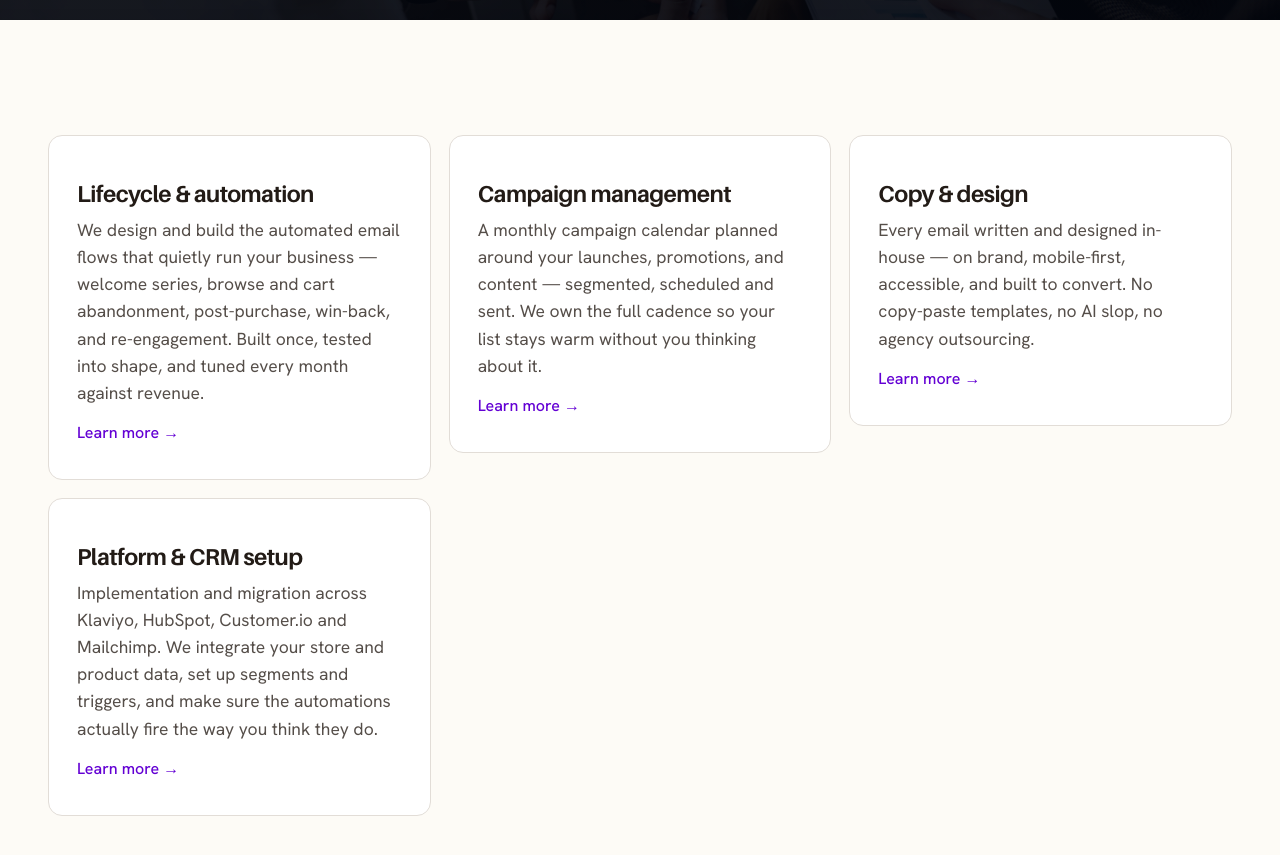
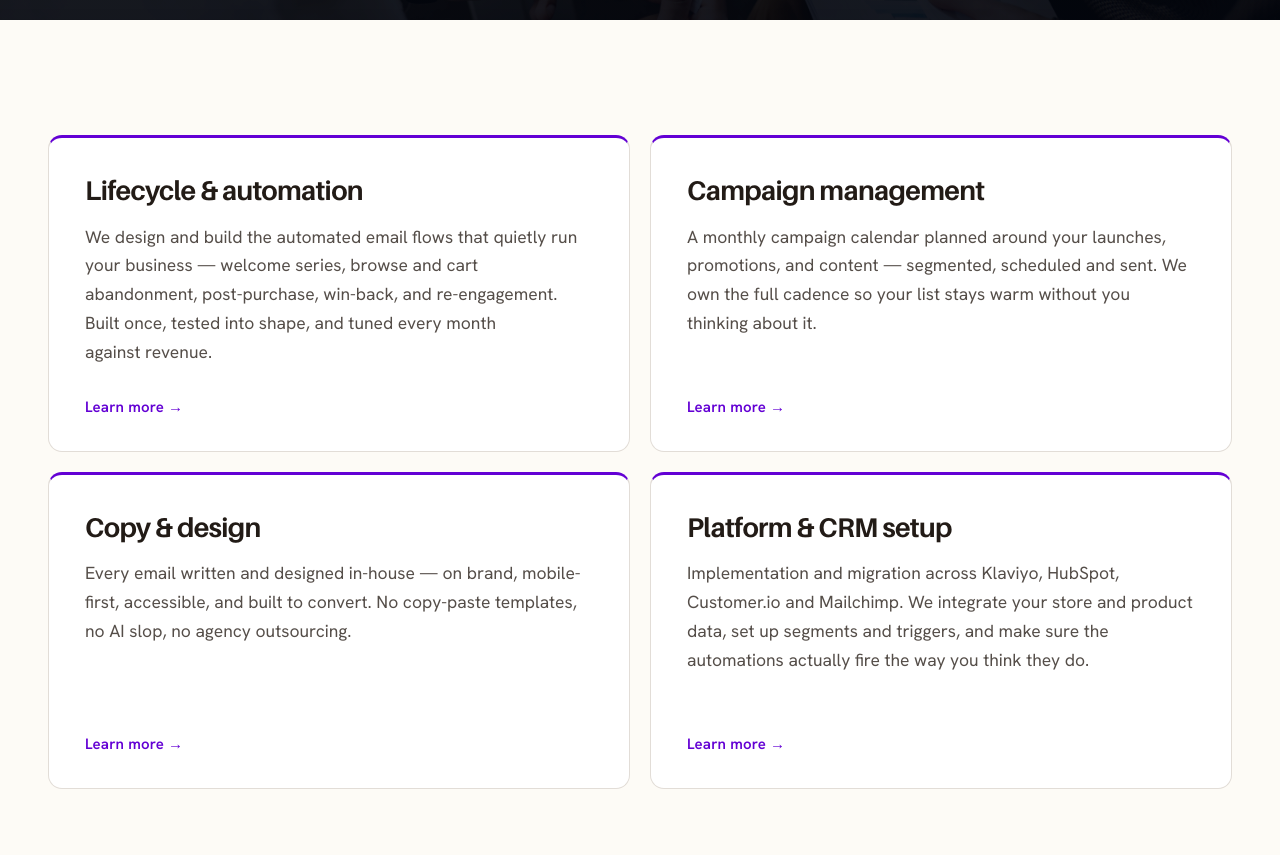
Before and after one commit to t-bowd/beyond-open-rate, a Next.js app: page /services in a window 1280 px wide. Shown: the part 780-1635 px from the top of the page. Built offline with nearby package versions, Linux system fonts and the light colour scheme; a web font is replaced by a local one.

Commit message:
Redesign services grid: 2x2 layout, equal-height cards, modern card treatment
Co-Authored-By: Claude Sonnet 4.6 <noreply@anthropic.com>

```diff
--- a/app/globals.css
+++ b/app/globals.css
@@ -588,20 +588,25 @@ a { color: inherit; text-decoration: none; }
 /* ---------- Services ---------- */
 .svc-grid {
   display: grid;
-  grid-template-columns: repeat(3, 1fr);
-  gap: 18px;
-}
+  grid-template-columns: repeat(2, 1fr);
+  grid-auto-rows: 1fr;
+  gap: 20px;
+}
+.svc-grid li { display: flex; }
 .svc-card {
+  flex: 1;
+  display: flex;
+  flex-direction: column;
   background: var(--paper);
   border: 1px solid var(--line);
+  border-top: 3px solid var(--accent);
   border-radius: var(--radius);
-  padding: 30px 28px 32px;
+  padding: 36px 36px 32px;
   transition: transform .18s ease, border-color .18s ease, box-shadow .18s ease;
 }
 .svc-card:hover {
   transform: translateY(-4px);
-  border-color: color-mix(in oklab, var(--accent) 55%, var(--line));
-  box-shadow: 0 26px 50px -34px oklch(0.4 0.05 60 / 0.55);
+  box-shadow: 0 28px 56px -32px oklch(0.4 0.05 60 / 0.5);
 }
 .svc-num {
   font-family: var(--font-body);
@@ -610,12 +615,12 @@ a { color: inherit; text-decoration: none; }
   letter-spacing: 0.06em;
 }
 .svc-card h3 { font-size: 23px; margin: 16px 0 10px; }
-.svc-card p { font-size: 17.5px; color: var(--ink-soft); line-height: 1.55; }
-.svc-card-link { display: inline-block; margin-top: 14px; font-size: 16px; font-weight: 500; color: var(--accent); text-decoration: none; }
+.svc-card p { font-size: 17.5px; color: var(--ink-soft); line-height: 1.65; flex: 1; margin: 0; }
+.svc-card-link { display: inline-flex; align-items: center; gap: 6px; margin-top: 28px; font-size: 15px; font-weight: 600; color: var(--accent); text-decoration: none; letter-spacing: 0.01em; }
 .svc-card-link:hover { text-decoration: underline; }
-.svc-card-linked { display: block; text-decoration: none; color: inherit; }
-.svc-card-linked:hover { border-color: var(--accent); transform: translateY(-3px); }
-.svc-card-title { font-size: 23px; margin: 16px 0 10px; }
+.svc-card-linked { display: flex; flex-direction: column; text-decoration: none; color: inherit; }
+.svc-card-linked:hover { border-top-color: var(--accent-deep); transform: translateY(-4px); box-shadow: 0 28px 56px -32px oklch(0.4 0.05 60 / 0.5); }
+.svc-card-title { font-size: clamp(22px, 2.2vw, 27px); font-weight: 700; margin: 0 0 16px; line-height: 1.2; }
 
 
 /* ---------- Guarantee band (placeholder module) ---------- */
```
